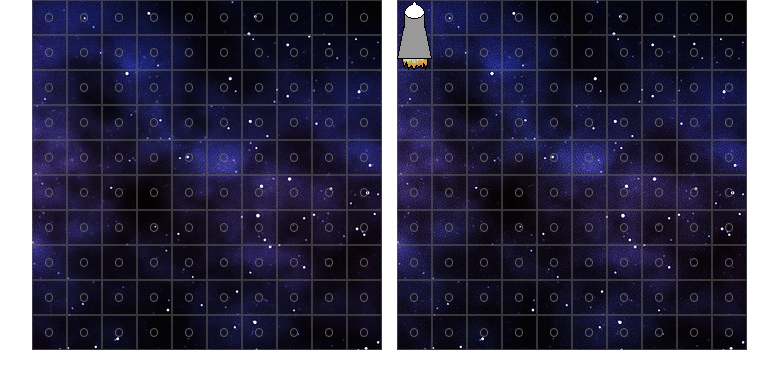
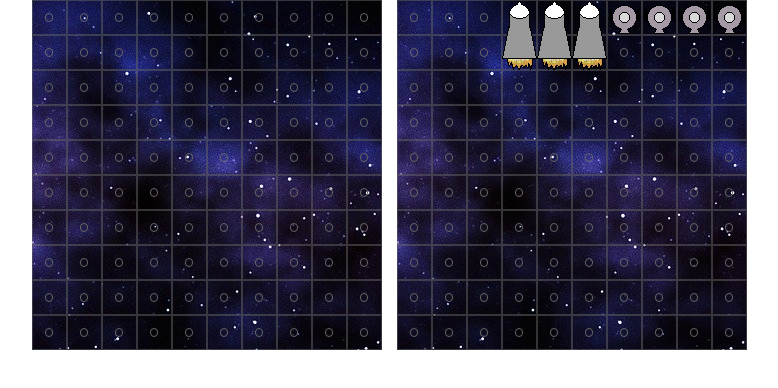
Before and after one commit to joav/space-strategy-battle, an Angular app: page / in a window 1280 px wide. Shown: the top 388 px of the page, without its empty margins (251-1029 px from the left). Built offline with nearby package versions, Linux system fonts and the light colour scheme.

Commit message:
- Creación del componente Ship - Listado de naves desde el board

```diff
--- a/src/app/game/common.scss
+++ b/src/app/game/common.scss
@@ -1,5 +1,4 @@
-$cellSize: 35px;
-$cellSize2: 17.5px;
+@import './vars';
 .cells{
 	box-sizing: border-box;
 	width: $cellSize * 10;
@@ -15,56 +14,8 @@ $cellSize2: 17.5px;
 		top: 0;
 		left: 0;
 		z-index: 8;
-		& .ship {
-			position: relative;
-			box-sizing: border-box;
-			overflow: hidden;
-			&.animate {
-				transition: all .2s;
-			}
-			&::before {
-				content: '';
-				position: absolute;
-				z-index: -1;
-				width: 100%;
-				height: 100%;
-				box-sizing: border-box;
-			}
-			&.r-90::before {
-				transform: rotate(90deg);
-			}
-			&.r-180::before {
-				transform: rotate(180deg);
-			}
-			&.r-270::before {
-				transform: rotate(270deg);
-			}
-			&.ship-1 {
-				height: $cellSize;
-				width: $cellSize;
-				&::before {
-					width: $cellSize;
-					height: $cellSize;
-					background: url('/assets/imgs/ship-1.png') 0 0 no-repeat;
-				}
-			}
-			&.ship-2 {
-				height: $cellSize * 2;
-				width: $cellSize;
-				&::before {
-					background: url('/assets/imgs/ship-2.png') 0 0 no-repeat;
-				}
-				&.r-90, &.r-270{
-					width: $cellSize * 2;
-					height: $cellSize;
-					&::before {
-						height: $cellSize * 2;
-						width: $cellSize;
-						top: -$cellSize2;
-						left: $cellSize2;
-					}
-				}
-			}
+		game-ship {
+			position: absolute;
 		}
 	}
 
--- a/src/app/game/game.module.ts
+++ b/src/app/game/game.module.ts
@@ -7,13 +7,15 @@ import { ActionBoardComponent } from './action-board/action-board.component';
 import { CellComponent } from './cell/cell.component';
 import { GameService } from './game.service';
 import { ShipBoardComponent } from './ship-board/ship-board.component';
+import { ShipComponent } from './ship/ship.component';
 
 @NgModule({
 	declarations: [
 		BoardComponent,
 		CellComponent,
 		ActionBoardComponent,
-		ShipBoardComponent
+		ShipBoardComponent,
+		ShipComponent
 	],
 	imports: [
 		CommonModule,
--- a/src/app/game/models/miner.ts
+++ b/src/app/game/models/miner.ts
@@ -22,4 +22,8 @@ export class Miner extends ShipBase implements Ship {
 			DOMCoordToCell(this.position)
 		];
 	}
+
+	shouldCorrectPos(){
+		return false;
+	}
 }
--- a/src/app/game/models/ship-base.ts
+++ b/src/app/game/models/ship-base.ts
@@ -6,6 +6,15 @@ export class ShipBase {
 	rotate() {
 		this.orientation = (this.orientation + 90) % 360;
 	}
+
+	setPosition(pos:{x:number;y:number}){
+		this.position.left = pos.x;
+		this.position.top = pos.y;
+	}
+
+	correctPos() {
+		return {x: 0, y:0};
+	}
 }
 
 export type ShipType = '1'|'2'|'3'|'4';
--- a/src/app/game/models/ship-complex.ts
+++ b/src/app/game/models/ship-complex.ts
@@ -1,6 +1,7 @@
 import { ShipBase } from './ship-base';
 import { Ship } from './ship';
 import { Cell } from './cell';
+import { CELLSIZE } from '../constants';
 
 export class ShipComplex extends ShipBase implements Ship {
 	canRotate(){
@@ -21,4 +22,20 @@ export class ShipComplex extends ShipBase implements Ship {
 	getCells():Cell[]{
 		return [];
 	}
+	shouldCorrectPos(){
+		return this.orientation != 180;
+	}
+	correctPos(){
+		let x = 0, y = 0;
+		if(this.orientation == 0){
+			[x,y] = [(Math.round(+this.position.left / CELLSIZE) * CELLSIZE) + CELLSIZE, (Math.round(+this.position.top / CELLSIZE) * CELLSIZE) - CELLSIZE];
+		}
+		if(this.orientation == 90){
+			[x,y] = [Math.round(+this.position.left / CELLSIZE) * CELLSIZE, (Math.round(+this.position.top / CELLSIZE) * CELLSIZE) + CELLSIZE];
+		}
+		if(this.orientation == 270){
+			[x,y] = [(Math.round(+this.position.left / CELLSIZE) * CELLSIZE) - CELLSIZE, (Math.round(+this.position.top / CELLSIZE) * CELLSIZE)];
+		}
+		return {x,y};
+	}
 }
--- a/src/app/game/models/ship.ts
+++ b/src/app/game/models/ship.ts
@@ -5,4 +5,5 @@ export interface Ship extends ShipBase {
 	canRotate():boolean;
 	getCells():Cell[];
 	getPrimaryCell():Cell;
+	shouldCorrectPos():boolean;
 }
--- a/src/app/game/ship-board/ship-board.component.html
+++ b/src/app/game/ship-board/ship-board.component.html
@@ -2,5 +2,6 @@
 	<game-cell *ngFor="let cell of cells" [state]="cell.state"></game-cell>
 </div>
 <div class="cells ships">
-	<div #ship="cdkDrag" class="ship ship-2 r-{{r}}" (click)="rot(ship)" cdkDragBoundary=".cells.ships" cdkDrag (cdkDragEnded)="nearCell(ship)"></div>
+	<!-- <div #ship="cdkDrag" class="ship ship-2 r-{{r}}" (click)="rot(ship)" cdkDragBoundary=".cells.ships" cdkDrag (cdkDragEnded)="nearCell(ship)"></div> -->
+	<game-ship *ngFor="let ship of ships" [ship]="ship"></game-ship>
 </div>
--- a/src/app/game/ship-board/ship-board.component.ts
+++ b/src/app/game/ship-board/ship-board.component.ts
@@ -3,6 +3,8 @@ import { Cell } from '../models/cell';
 import { CELLS, CELLSIZE } from '../constants';
 import { indexToCell } from '../functions';
 import { CdkDrag } from '@angular/cdk/drag-drop';
+import { Ship } from '../models/ship';
+import { ShipFactory } from '../models/ship-factory';
 
 @Component({
 	selector: 'game-ship-board',
@@ -11,6 +13,19 @@ import { CdkDrag } from '@angular/cdk/drag-drop';
 })
 export class ShipBoardComponent {
 	cells:Cell[] = [];
+
+	ships:Ship[] = [
+		// ShipFactory.create('4', {left: 0, top: 0}, 0),
+		// ShipFactory.create('3', {left: CELLSIZE, top: 0}, 0),
+		// ShipFactory.create('3', {left: CELLSIZE * 2, top: 0}, 0),
+		ShipFactory.create('2', {left: CELLSIZE * 3, top: 0}, 0),
+		ShipFactory.create('2', {left: CELLSIZE * 4, top: 0}, 0),
+		ShipFactory.create('2', {left: CELLSIZE * 5, top: 0}, 0),
+		ShipFactory.create('1', {left: CELLSIZE * 6, top: 0}, 0),
+		ShipFactory.create('1', {left: CELLSIZE * 7, top: 0}, 0),
+		ShipFactory.create('1', {left: CELLSIZE * 8, top: 0}, 0),
+		ShipFactory.create('1', {left: CELLSIZE * 9, top: 0}, 0),
+	]
 
 	r = 0;
 	lastDragging = false;
@@ -22,33 +37,33 @@ export class ShipBoardComponent {
 			state: 'inactive'
 		}).map<Cell>((c, i)=>indexToCell(i));
 	}
-	nearCell(ship:CdkDrag){
-		this.lastDragging = true;
-		const pos = ship._dragRef.getFreeDragPosition();
-		const [x,y] = [Math.round(+pos.x / CELLSIZE) * CELLSIZE, Math.round(+pos.y / CELLSIZE) * CELLSIZE];
-		ship.element.nativeElement.classList.add('animate');
-		ship._dragRef.setFreeDragPosition({x, y});
-		setTimeout(() => {
-			ship.element.nativeElement.classList.remove('animate');
-		}, 205);
-	}
-	rot(ship:CdkDrag){
-		if(!this.lastDragging){
-			this.r = (this.r + 90) % 360;
-			const pos = ship._dragRef.getFreeDragPosition();
-			if(this.r == 0){
-				const [x,y] = [(Math.round(+pos.x / CELLSIZE) * CELLSIZE) + CELLSIZE, (Math.round(+pos.y / CELLSIZE) * CELLSIZE) - CELLSIZE];
-				ship._dragRef.setFreeDragPosition({x, y});
-			}
-			if(this.r == 90){
-				const [x,y] = [Math.round(+pos.x / CELLSIZE) * CELLSIZE, (Math.round(+pos.y / CELLSIZE) * CELLSIZE) + CELLSIZE];
-				ship._dragRef.setFreeDragPosition({x, y});
-			}
-			if(this.r == 270){
-				const [x,y] = [(Math.round(+pos.x / CELLSIZE) * CELLSIZE) - CELLSIZE, (Math.round(+pos.y / CELLSIZE) * CELLSIZE)];
-				ship._dragRef.setFreeDragPosition({x, y});
-			}
-		}
-		this.lastDragging = false;
-	}
+	// nearCell(ship:CdkDrag){
+	// 	this.lastDragging = true;
+	// 	const pos = ship._dragRef.getFreeDragPosition();
+	// 	const [x,y] = [Math.round(+pos.x / CELLSIZE) * CELLSIZE, Math.round(+pos.y / CELLSIZE) * CELLSIZE];
+	// 	ship.element.nativeElement.classList.add('animate');
+	// 	ship._dragRef.setFreeDragPosition({x, y});
+	// 	setTimeout(() => {
+	// 		ship.element.nativeElement.classList.remove('animate');
+	// 	}, 205);
+	// }
+	// rot(ship:CdkDrag){
+	// 	if(!this.lastDragging){
+	// 		this.r = (this.r + 90) % 360;
+	// 		const pos = ship._dragRef.getFreeDragPosition();
+	// 		if(this.r == 0){
+	// 			const [x,y] = [(Math.round(+pos.x / CELLSIZE) * CELLSIZE) + CELLSIZE, (Math.round(+pos.y / CELLSIZE) * CELLSIZE) - CELLSIZE];
+	// 			ship._dragRef.setFreeDragPosition({x, y});
+	// 		}
+	// 		if(this.r == 90){
+	// 			const [x,y] = [Math.round(+pos.x / CELLSIZE) * CELLSIZE, (Math.round(+pos.y / CELLSIZE) * CELLSIZE) + CELLSIZE];
+	// 			ship._dragRef.setFreeDragPosition({x, y});
+	// 		}
+	// 		if(this.r == 270){
+	// 			const [x,y] = [(Math.round(+pos.x / CELLSIZE) * CELLSIZE) - CELLSIZE, (Math.round(+pos.y / CELLSIZE) * CELLSIZE)];
+	// 			ship._dragRef.setFreeDragPosition({x, y});
+	// 		}
+	// 	}
+	// 	this.lastDragging = false;
+	// }
 }
--- /dev/null
+++ b/src/app/game/ship/ship.component.html
@@ -0,0 +1 @@
+<div #shipDrag="cdkDrag" class="ship ship-{{ship.type}} r-{{ship.orientation}}" (click)="rot(shipDrag)" cdkDragBoundary=".cells.ships" cdkDrag (cdkDragEnded)="nearCell(shipDrag)"></div>
--- /dev/null
+++ b/src/app/game/ship/ship.component.scss
@@ -0,0 +1,52 @@
+@import '../vars';
+.ship {
+	position: relative;
+	box-sizing: border-box;
+	overflow: hidden;
+	&.animate {
+		transition: all .2s;
+	}
+	&::before {
+		content: '';
+		position: absolute;
+		z-index: -1;
+		width: 100%;
+		height: 100%;
+		box-sizing: border-box;
+	}
+	&.r-90::before {
+		transform: rotate(90deg);
+	}
+	&.r-180::before {
+		transform: rotate(180deg);
+	}
+	&.r-270::before {
+		transform: rotate(270deg);
+	}
+	&.ship-1 {
+		height: $cellSize;
+		width: $cellSize;
+		&::before {
+			width: $cellSize;
+			height: $cellSize;
+			background: url('/assets/imgs/ship-1.png') 0 0 no-repeat;
+		}
+	}
+	&.ship-2 {
+		height: $cellSize * 2;
+		width: $cellSize;
+		&::before {
+			background: url('/assets/imgs/ship-2.png') 0 0 no-repeat;
+		}
+		&.r-90, &.r-270{
+			width: $cellSize * 2;
+			height: $cellSize;
+			&::before {
+				height: $cellSize * 2;
+				width: $cellSize;
+				top: -$cellSize2;
+				left: $cellSize2;
+			}
+		}
+	}
+}
--- /dev/null
+++ b/src/app/game/ship/ship.component.ts
@@ -0,0 +1,47 @@
+import { Component, OnInit, Input, ViewChild } from '@angular/core';
+import { Ship } from '../models/ship';
+import { CdkDrag } from '@angular/cdk/drag-drop';
+import { CELLSIZE } from '../constants';
+
+@Component({
+	selector: 'game-ship',
+	templateUrl: './ship.component.html',
+	styleUrls: ['./ship.component.scss']
+})
+export class ShipComponent implements OnInit {
+	@Input() ship:Ship;
+	@ViewChild('shipDrag',{static: true}) shipDrag:CdkDrag;
+
+	lastDragging = false;
+
+	constructor() { }
+
+	ngOnInit(): void {
+		this.shipDrag._dragRef.setFreeDragPosition({x: this.ship.position.left, y: this.ship.position.top});
+	}
+
+	nearCell(){
+		this.lastDragging = true;
+		const pos = this.shipDrag._dragRef.getFreeDragPosition();
+		const [x,y] = [Math.round(+pos.x / CELLSIZE) * CELLSIZE, Math.round(+pos.y / CELLSIZE) * CELLSIZE];
+		this.shipDrag.element.nativeElement.classList.add('animate');
+		this.shipDrag._dragRef.setFreeDragPosition({x, y});
+		this.ship.setPosition({x,y});
+		setTimeout(() => {
+			this.shipDrag.element.nativeElement.classList.remove('animate');
+		}, 205);
+	}
+
+	rot(shipDrag:CdkDrag){
+		if(this.ship.canRotate() && !this.lastDragging){
+			this.ship.rotate();
+			console.log(this.shipDrag.getFreeDragPosition());
+			if(this.ship.shouldCorrectPos()){
+				const {x, y} = this.ship.correctPos();
+				this.shipDrag._dragRef.setFreeDragPosition({x, y});
+				this.ship.setPosition({x,y});
+			}
+		}
+		this.lastDragging = false;
+	}
+}
--- /dev/null
+++ b/src/app/game/vars.scss
@@ -0,0 +1,2 @@
+$cellSize: 35px;
+$cellSize2: 17.5px;
```
